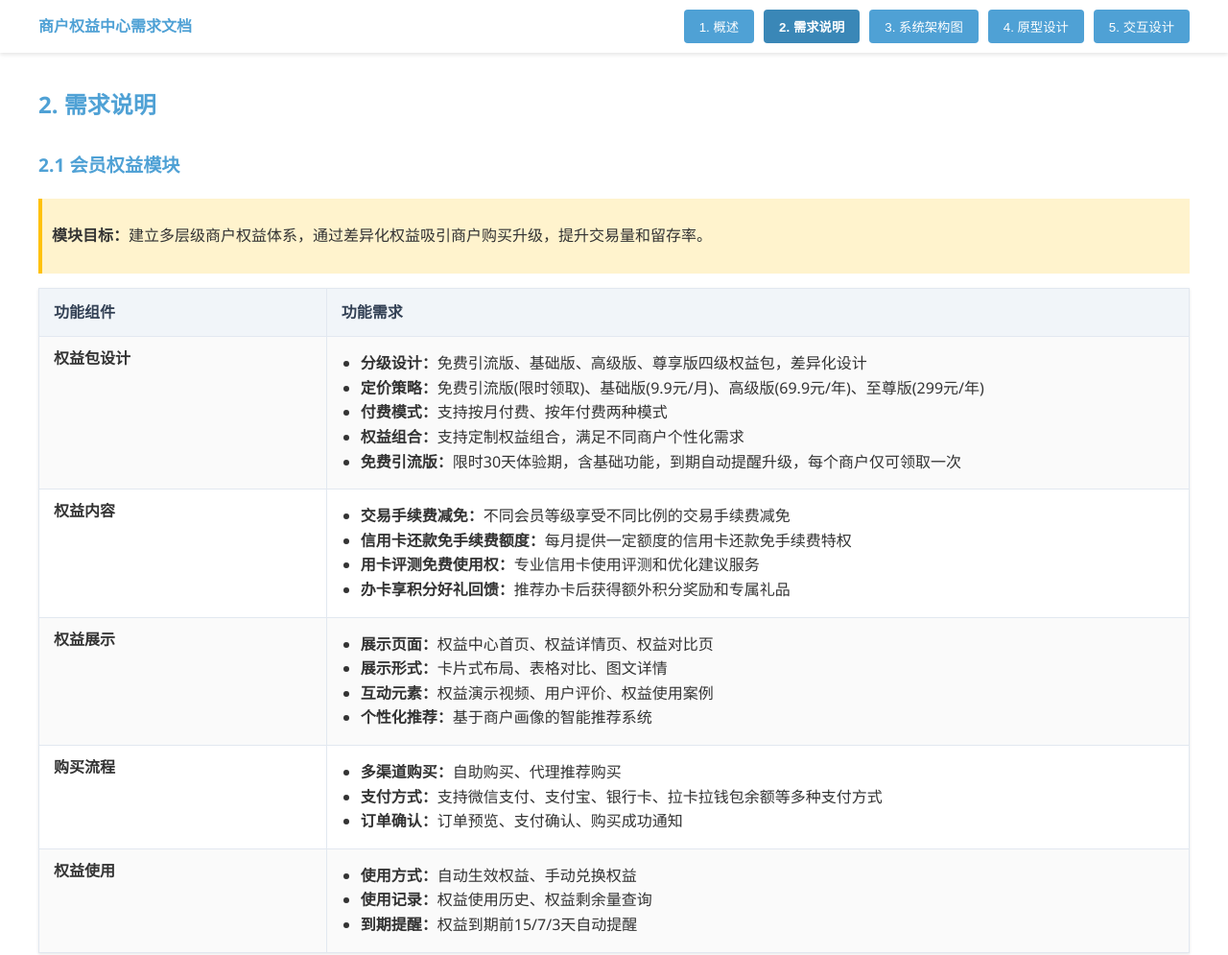
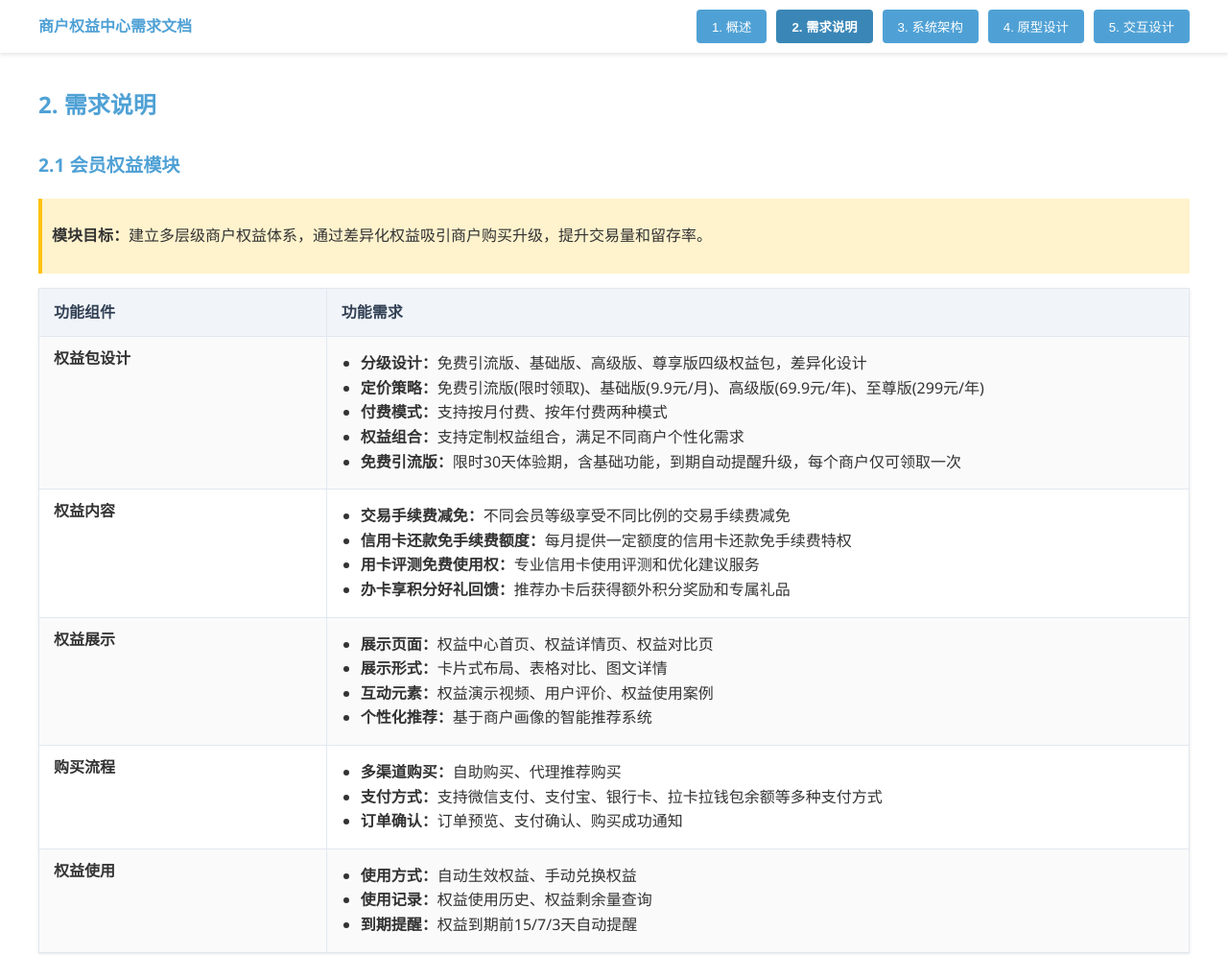
Before and after one commit to hubo1989/promotions, a website: page requirements.html in a window 1280 px wide. Shown: the top 995 px of the page at 96% size. Drawn offline with Linux system fonts and the light colour scheme.

Commit message:
Update requirements.html

```diff
--- a/requirements.html
+++ b/requirements.html
@@ -149,7 +149,7 @@
             <div class="nav-buttons">
                 <button class="nav-button" onclick="window.location.href='index.html'">1. 概述</button>
                 <button class="nav-button active" onclick="window.location.href='requirements.html'">2. 需求说明</button>
-                <button class="nav-button" onclick="window.location.href='architecture.html'">3. 系统架构图</button>
+                <button class="nav-button" onclick="window.location.href='architecture.html'">3. 系统架构</button>
                 <button class="nav-button" onclick="window.location.href='prototype.html'">4. 原型设计</button>
                 <button class="nav-button" onclick="window.location.href='interaction.html'">5. 交互设计</button>
             </div>
```
